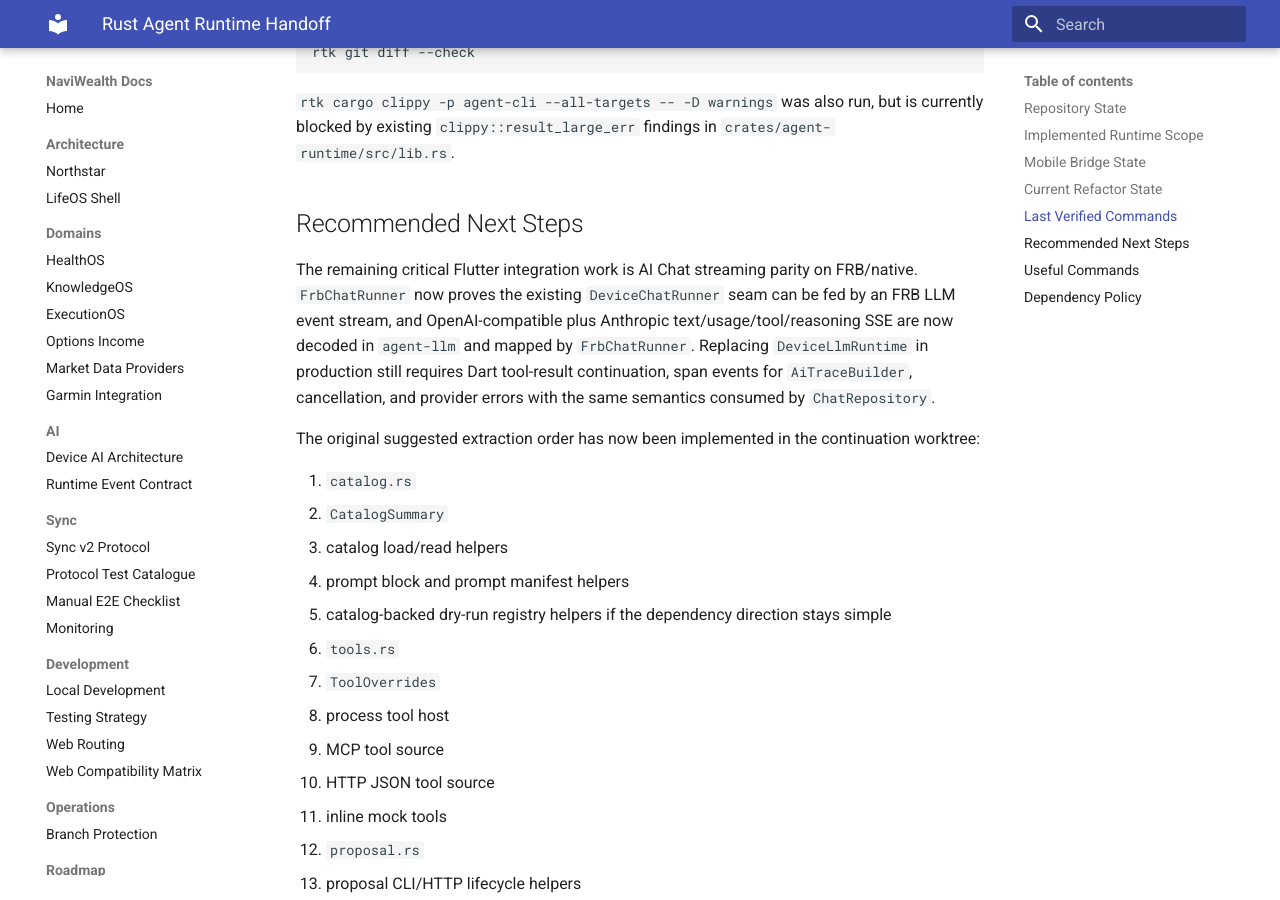
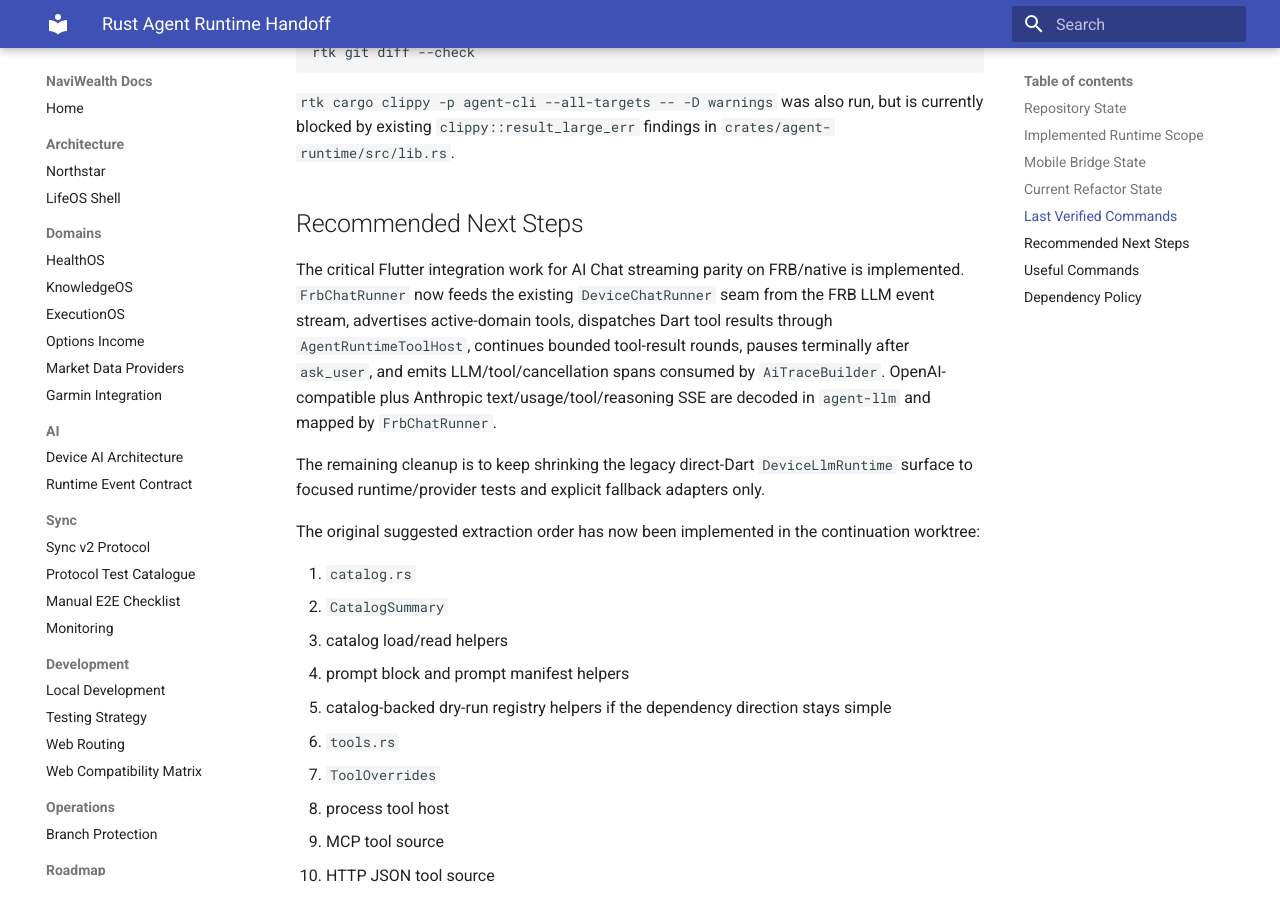
Before and after one commit to zsh-a/NaviWealth, an MkDocs documentation site: the page built from docs/architecture/rust-agent-runtime-handoff.md, in a window 1280 px wide and 900 px high, scrolled down 9267 px. Built offline with MkDocs 1.6.1 and Material for MkDocs 9.7.7, drawn with Linux system fonts in a browser that asks for light colours.

Commit message:
docs: describe frb chat architecture

```diff
--- a/docs/architecture/rust-agent-runtime-handoff.md
+++ b/docs/architecture/rust-agent-runtime-handoff.md
@@ -409,13 +409,18 @@ is currently blocked by existing `clippy::result_large_err` findings in
 
 ## Recommended Next Steps
 
-The remaining critical Flutter integration work is AI Chat streaming parity on
-FRB/native. `FrbChatRunner` now proves the existing `DeviceChatRunner` seam can
-be fed by an FRB LLM event stream, and OpenAI-compatible plus Anthropic
-text/usage/tool/reasoning SSE are now decoded in `agent-llm` and mapped by
-`FrbChatRunner`. Replacing `DeviceLlmRuntime` in production still requires Dart
-tool-result continuation, span events for `AiTraceBuilder`, cancellation, and
-provider errors with the same semantics consumed by `ChatRepository`.
+The critical Flutter integration work for AI Chat streaming parity on
+FRB/native is implemented. `FrbChatRunner` now feeds the existing
+`DeviceChatRunner` seam from the FRB LLM event stream, advertises active-domain
+tools, dispatches Dart tool results through `AgentRuntimeToolHost`, continues
+bounded tool-result rounds, pauses terminally after `ask_user`, and emits
+LLM/tool/cancellation spans consumed by `AiTraceBuilder`. OpenAI-compatible plus
+Anthropic text/usage/tool/reasoning SSE are decoded in `agent-llm` and mapped by
+`FrbChatRunner`.
+
+The remaining cleanup is to keep shrinking the legacy direct-Dart
+`DeviceLlmRuntime` surface to focused runtime/provider tests and explicit
+fallback adapters only.
 
 The original suggested extraction order has now been implemented in the
 continuation worktree:
```
Also changed, not shown: docs/ai/ai-architecture.md (+16 -14 lines), docs/ai/ai-protocol.md (+10 -7 lines).
